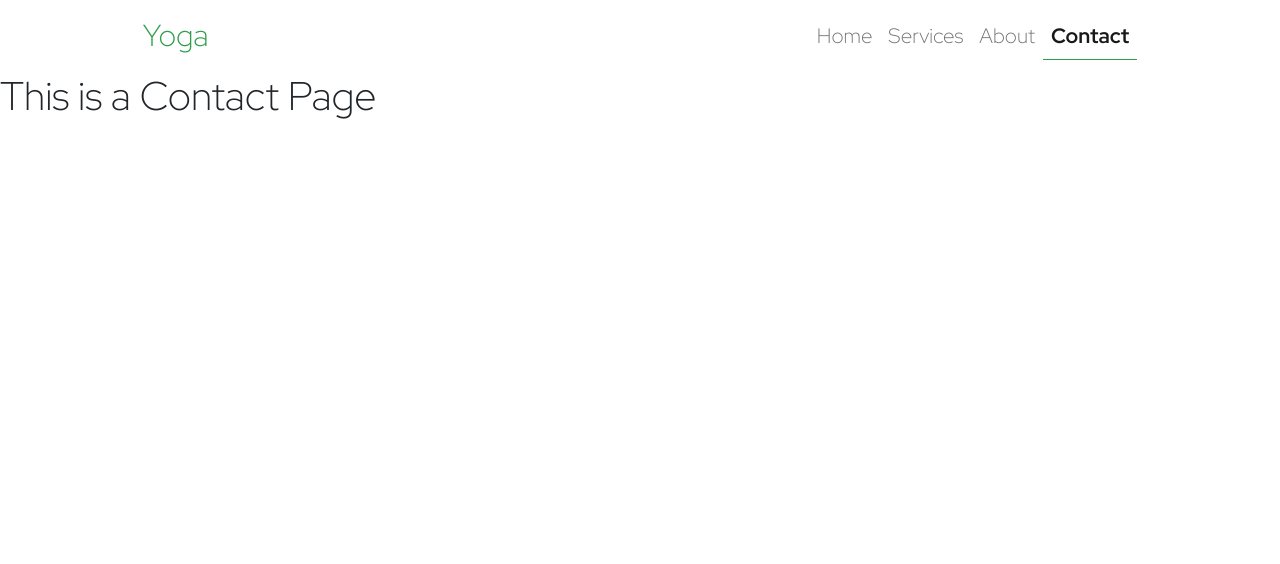
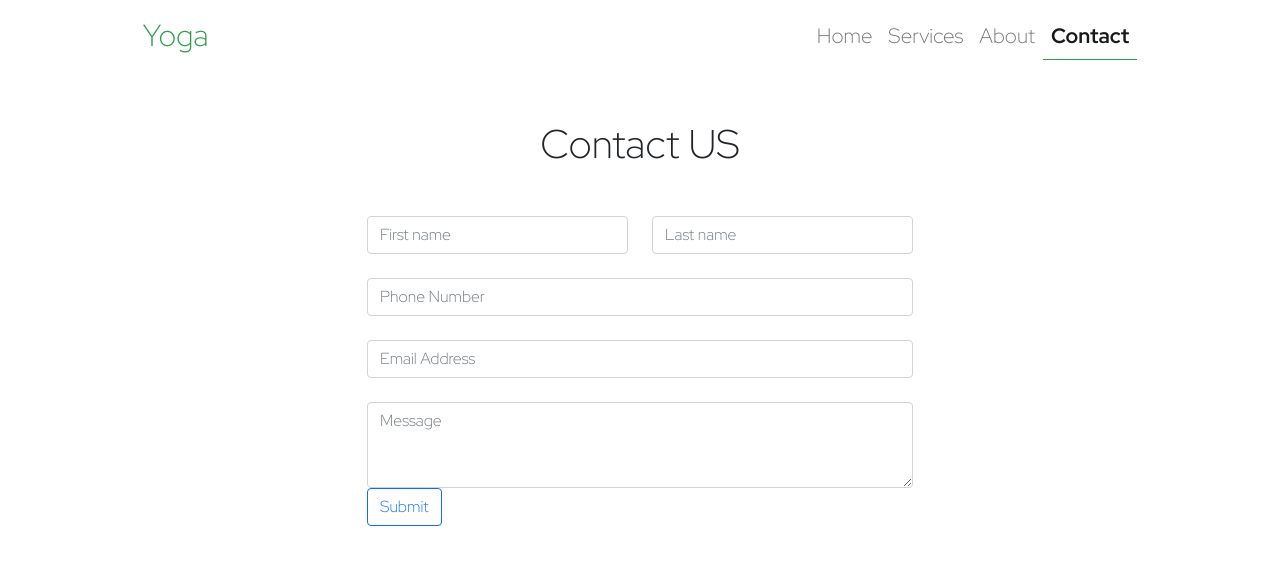
Before and after one commit to maurya512/yoga, a React (Create React App) app: page /contact in a window 1280 px wide. Shown: the top 564 px of the page. Built offline with nearby package versions, Linux system fonts and the light colour scheme.

Commit message:
created a contact component with form input

```diff
--- a/src/pages/Contact/Contact.jsx
+++ b/src/pages/Contact/Contact.jsx
@@ -1,11 +1,73 @@
-import React from 'react'
+import React from "react";
 
 const Contact = () => {
-    return (
-        <h1>
-           This is a Contact Page
-        </h1>
-    )
-}
+  return (
+    <>
+      <div className="my-5">
+        <h1 className="text-center"> Contact US</h1>
+      </div>
+      <div className="container contact_div">
+        <div className="row">
+          <div className="col-md-6 col-10 mx-auto">
+            <form>
+              <div class="row">
+                <div class="col">
+                  <input
+                    type="text"
+                    class="form-control"
+                    placeholder="First name"
+                  />
+                </div>
+                <div class="col">
+                  <input
+                    type="text"
+                    class="form-control"
+                    placeholder="Last name"
+                  />
+                </div>
+              </div>
+              {/* phone number form input */}
+              <div className="form-group">
+                <label for="exampleFormControlTextarea3"></label>
+                <input
+                  type="number"
+                  className="form-control"
+                  id="exampleFormControlTextarea3"
+                  placeholder="Phone Number"
+                ></input>
+              </div>
+              {/* email address form input */}
+              <div className="form-group">
+                <label for="exampleFormControlInput1"></label>
+                <input
+                  type="email"
+                  className="form-control"
+                  id="exampleFormControlInput1"
+                  placeholder="Email Address"
+                />
+              </div>
+              {/* Program inquiring about */}
+              <div className="form-group">
+                <label for="exampleFormControlTextarea1"></label>
+                <textarea
+                  className="form-control"
+                  id="exampleFormControlTextarea1"
+                  rows="3"
+                  placeholder="Message"
+                ></textarea>
+              </div>
+              {/* submit form button */}
+              <div className="col-12">
+                  <button className="btn btn-outline-primary" type="submit">
+                      Submit
+                  </button>
+              </div>
+            </form>
+          </div>
+        </div>
+      </div>
+    </>
+  );
+};
 
-export default Contact
+export default Contact;
```
